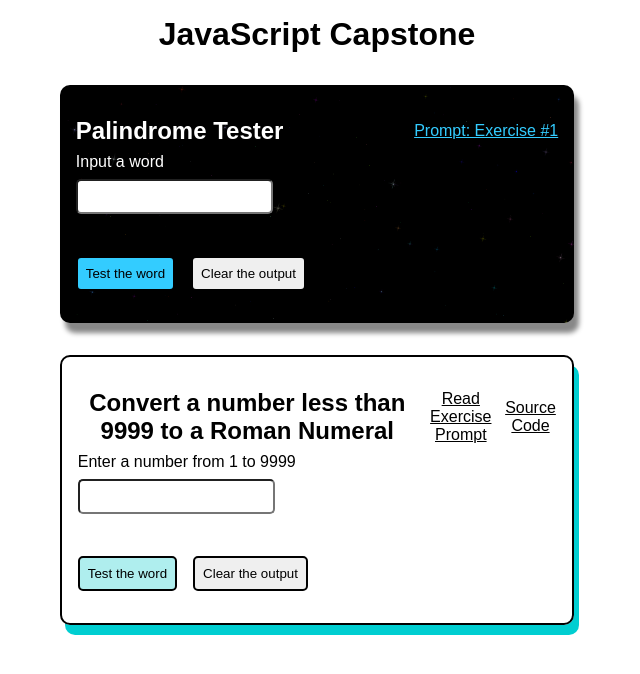
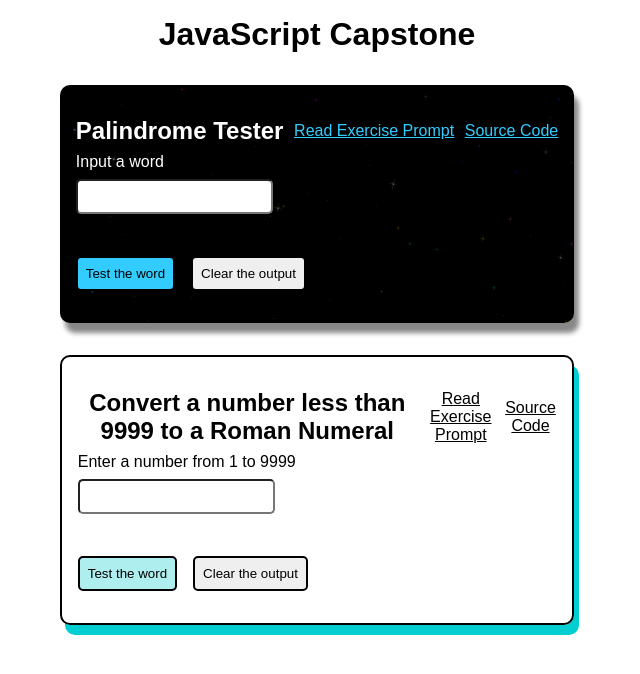
Before and after one commit to hdevilbiss/js-capstone, a React (Create React App) app: page / in a window 1280 px wide. Shown: the top 674 px of the page, without its empty margins (323-963 px from the left). Built offline with nearby package versions, Linux system fonts and the light colour scheme.

Commit message:
🐛 Palindrome: Add key (idx) to each output paragraph

```diff
--- a/src/components/Palindrome.jsx
+++ b/src/components/Palindrome.jsx
@@ -1,5 +1,4 @@
 import { useState } from "react";
-
 import palindrome from "../js/palindrome";
 
 const Palindrome = () => {
@@ -17,7 +16,7 @@ const Palindrome = () => {
     setPalindromeInput(event.target.value);
   };
   const submitPalindromeHandler = () => {
-    if (palindromeInput.length <= 2 || palindromeInput.length > 20) {
+    if (palindromeInput.length < 2 || palindromeInput.length > 20) {
       setPalindromeFeedback("Must be between 2 and 20 characters in length");
     }
     else {
@@ -46,7 +45,10 @@ const Palindrome = () => {
           Palindrome Tester
         </h2>
         <a href="https://www.freecodecamp.org/learn/javascript-algorithms-and-data-structures/javascript-algorithms-and-data-structures-projects/palindrome-checker">
-          Prompt: Exercise #1
+          Read Exercise Prompt
+        </a>
+        <a href="https://github.com/hdevilbiss/js-capstone/blob/main/src/js/palindrome.js">
+          Source Code
         </a>
       </header>
       <div>
@@ -63,8 +65,8 @@ const Palindrome = () => {
         Clear the output
       </button>
       <div id="palindrome-output">
-        {palindromeOutput.map(str => (
-          <p>{str}</p>
+        {palindromeOutput.map((str, idx) => (
+          <p key={idx}>{str}</p>
         ))}
       </div>
     </div>
```
